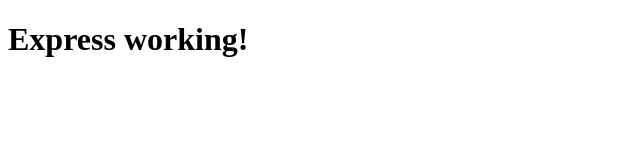
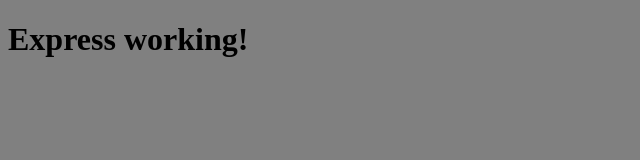
Before and after one commit to DEHackTeamUSA/hackdata, a website: page index.html in a window 1280 px wide. Shown: the whole page, without its empty margins (0-640 px from the left). Drawn offline with Linux system fonts and the light colour scheme.

Commit message:
learned to spell

```diff
--- a/index.html
+++ b/index.html
@@ -2,7 +2,7 @@
 <html>
 <head>
 	<title>Pocket Change</title>
-	<link rel="stylesheet" type="text/css" href="mainsstyle.css">
+	<link rel="stylesheet" type="text/css" href="mainstyle.css">
 </head>
 <body>
 <h1>Express working!</h1>
```
